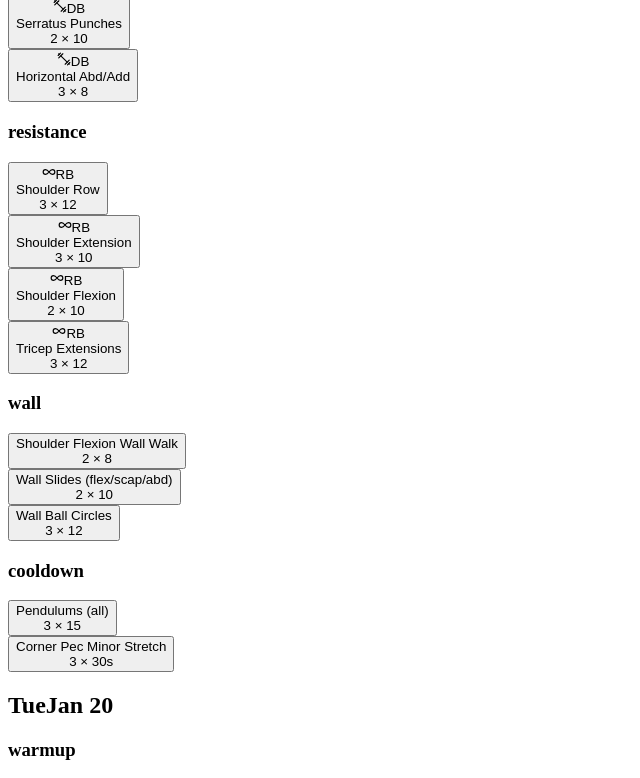
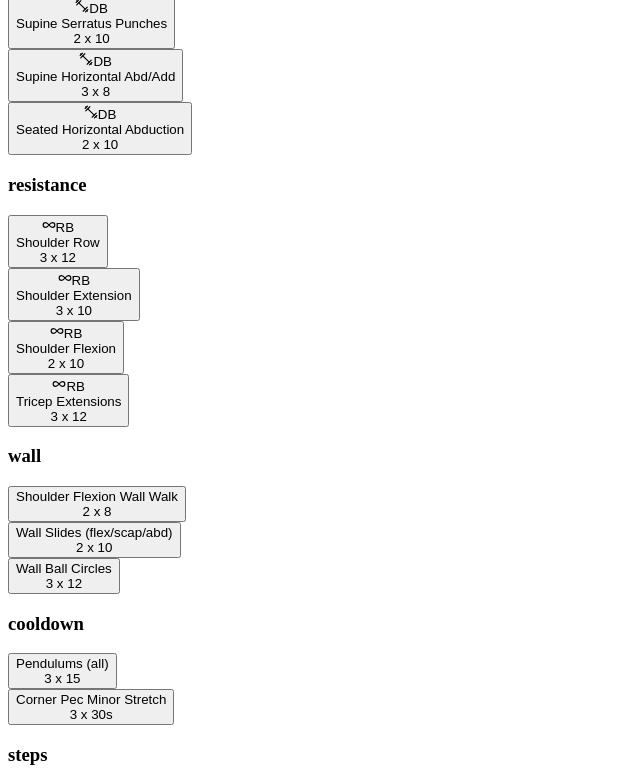
Before and after one commit to ungoldman/pt-tracker, a React (Vite) app: page / in a window 1280 px wide. Shown: the part 1320-2098 px from the top of the page, without its empty margins (0-640 px from the left). Built offline with nearby package versions, Linux system fonts and the light colour scheme; the HTML template or start-up script is replaced by a standard one.

Commit message:
add missing exercises, steps

```diff
--- a/src/App.jsx
+++ b/src/App.jsx
@@ -488,8 +488,10 @@ const App = () => {
                                   : 'text-gray-500'
                             }`}
                           >
-                            {ex.sets} × {ex.reps ? `${ex.reps}` : ''}
-                            {ex.hold ? ` ${ex.hold}` : ''}
+                            {ex.sets ? `${ex.sets} x ` : ''}
+                            {ex.reps}
+                            {ex.hold}
+                            {ex.target}
                           </div>
                           {viewMode === 'week' && noteText && (
                             <div
--- a/src/data.js
+++ b/src/data.js
@@ -38,8 +38,9 @@ export const exercises = {
       { name: 'Wrist Supination Stretch', sets: 3, reps: 10 },
       { name: 'Bicep Curls with Rotation with Dumbbell', sets: 3, reps: 10 },
       { name: 'Bent Over Triceps Extension with Dumbbell', sets: 3, reps: 8 },
-      { name: 'Serratus Punches with Dumbbell', sets: 2, reps: 10 },
-      { name: 'Horizontal Abd/Add with Dumbbell', sets: 3, reps: 8 },
+      { name: 'Supine Serratus Punches with Dumbbell', sets: 2, reps: 10 },
+      { name: 'Supine Horizontal Abd/Add with Dumbbell', sets: 3, reps: 8 },
+      { name: 'Seated Horizontal Abduction with Dumbbell', sets: 2, reps: 10 },
     ],
   },
   resistance: {
@@ -58,6 +59,7 @@ export const exercises = {
       { name: 'Isometric Internal Rotation', sets: 10, hold: '10s' },
       { name: 'Isometric Extension', sets: 10, hold: '10s' },
       { name: 'Isometric External Rotation', sets: 10, hold: '10s' },
+      { name: 'Isometric Abduction', sets: 10, hold: '10s' },
       { name: 'Isometric Adduction', sets: 10, hold: '10s' },
     ],
   },
@@ -75,6 +77,10 @@ export const exercises = {
       { name: 'Pendulums (all)', sets: 3, reps: 15 },
       { name: 'Corner Pec Minor Stretch', sets: 3, hold: '30s' },
     ],
+  },
+  steps: {
+    days: ['Mon', 'Tue', 'Wed', 'Thu', 'Fri', 'Sat', 'Sun'],
+    exercises: [{ name: 'Daily Steps Goal', target: 5000 }],
   },
 };
 
```
